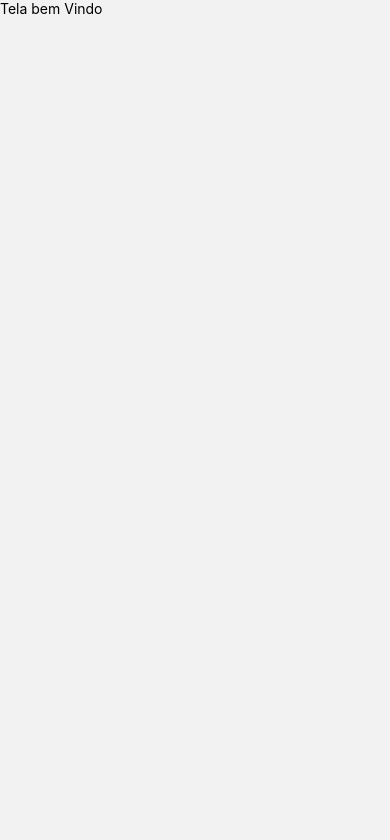
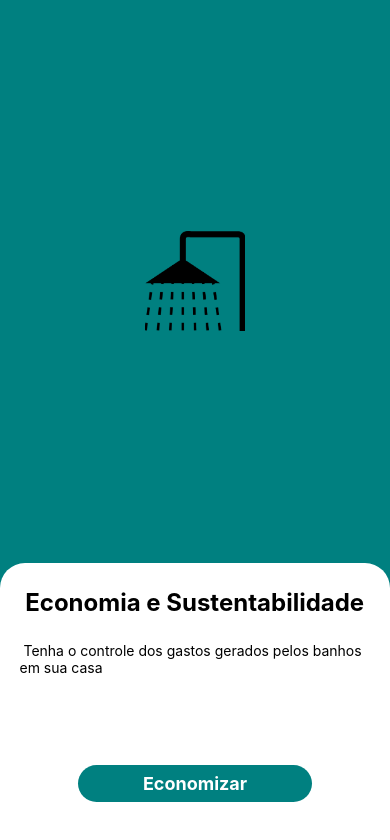
Before and after one commit to IvoMBrandao/Economia_Sustentabilidade, a React Native app: screen /welcome in a window 390 px wide. Shown: the top 840 px of the page. Built offline with nearby package versions, Linux system fonts and the light colour scheme.

Commit message:
Tela Welcome

```diff
--- a/src/pages/welcome/index.jsx
+++ b/src/pages/welcome/index.jsx
@@ -1,18 +1,84 @@
 import React from 'react';
-import{View, Text, StyleSheet} from 'react-native'
+import{View, Text, StyleSheet,Image, Touchable, TouchableOpacity} from 'react-native'
 
 export default function Welcome(){
     return(
         <View style={styles.container}>
-        <Text>Tela bem Vindo</Text>
+            <View style={styles.viewImg}>
+                <Image
+                style={styles.img}
+                 source={require('../../../assets/Img/shower.png')}
+                 />
+            </View>
+
+
+            <View style={styles.ViewText}>
+            <Text style={styles.title}> Economia e Sustentabilidade </Text>
+            <Text style={styles.subTitle}> Tenha o controle dos gastos gerados pelos banhos em sua casa</Text>
+
+
+            <TouchableOpacity style={styles.buton}>
+            <Text style={styles.textButon}>Economizar</Text>
+            </TouchableOpacity>
+
+             </View>
+
+
         </View>
     );
 }
 
 
+
 const styles= StyleSheet.create({
     container:{
+        flex:1,
+        backgroundColor:'#008080',
+
 
     },
+    img:{
+        width:100,
+        height:100,
+    },
+    viewImg:{
+        flex:2,
+        justifyContent:'center',
+        alignItems:'center',
+
+    },
+    ViewText:{
+        flex:1,
+        backgroundColor:'#FFF',
+        borderTopLeftRadius:25,
+        borderTopRightRadius:25,
+        paddingStart:'5%',
+        paddingEnd:'5%',
+    },
+    title:{
+        fontSize: 24,
+        fontWeight:'bold',
+        marginTop:25,
+        marginBottom:25
+    },
+    buton:{
+        position:'absolute',
+        backgroundColor:'#008080',
+        borderRadius:50,
+        paddingVertical:8,
+        width:'60%',
+        alignSelf:'center',
+        bottom:'15%',
+        alignItems:'center',
+        justifyContent:'center'
+    },
+    textButon:{
+        fontSize:18,
+        color:'#FFF',
+        fontWeight:'bold'
+    }
+
+
+
 
 })
```
Also changed, not shown: assets/Img/shower.png (added).
